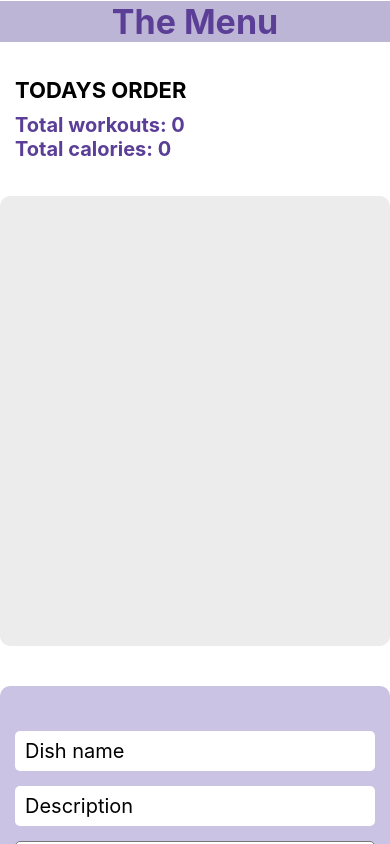
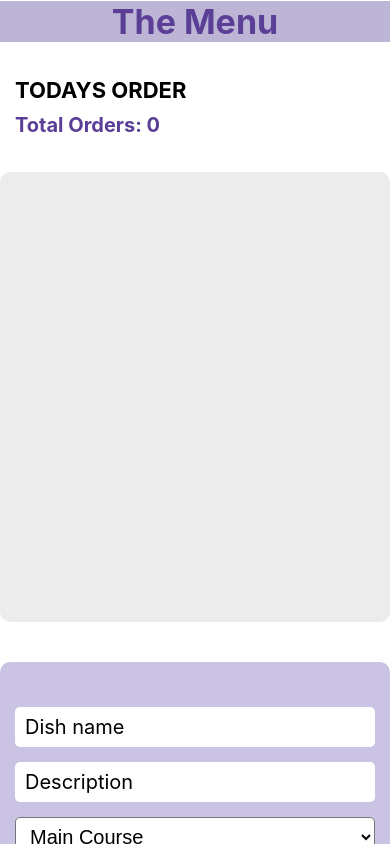
Before and after one commit to ST10449855/ChefChristoffel, a React Native app: screen / in a window 390 px wide. Shown: the top 844 px of the page. Built offline with nearby package versions, Linux system fonts and the light colour scheme.

Commit message:
Commented on the code

```diff
--- a/App.tsx
+++ b/App.tsx
@@ -13,8 +13,7 @@ export default function App() {
 
   const[Dishes, setWorkouts] = useState<dishDetail[]>([]);
 
-  const[totalCalories, setTotalCalories] = useState<number>(0);
-  const totalWorkOuts = Dishes.length;
+  const totalDishes = Dishes.length;
 
   const CourseType = ['Main Course','Starter','Dessert']
 
@@ -27,7 +26,6 @@ export default function App() {
     price: parseInt(price)
   };
     setWorkouts([...Dishes, newdish]);
-    setTotalCalories(totalCalories + newdish.price);
     setDishName('');
     setDescription('');
     setCourseType('');
@@ -45,8 +43,7 @@ export default function App() {
       <View style={styles.orderContainer}>
         <Text style={styles.orderHeading}>TODAYS ORDER</Text>
         <View>
-          <Text style={styles.orderText}>Total workouts: {totalWorkOuts}</Text>
-          <Text style={styles.orderText}>Total calories: {totalCalories}</Text>
+          <Text style={styles.orderText}>Total Orders: {totalDishes}</Text>
         </View>
 
       </View>
```
